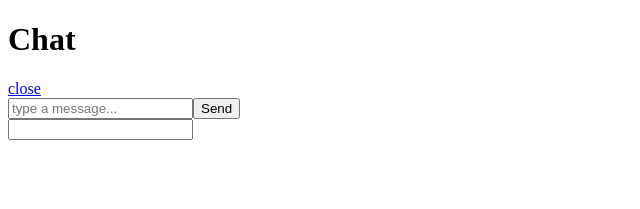
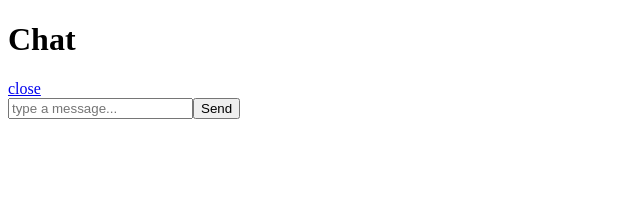
Before and after one commit to NataEn/Chat-app, a React (Create React App) app in the folder client/: page /chat in a window 1280 px wide. Shown: the top 209 px of the page, without its empty margins (0-640 px from the left). Built offline with nearby package versions, Linux system fonts and the light colour scheme; the HTML template or start-up script is replaced by a standard one.

Commit message:
removing old input tag from chat

```diff
--- a/client/src/components/Chat/Chat.jsx
+++ b/client/src/components/Chat/Chat.jsx
@@ -57,17 +57,6 @@ const Chat = () => {
           sendMessage={sendMessage}
           setMessage={setMessage}
         />
-        <input
-          value={message}
-          onChange={(event) => setMessage(event.target.value)}
-          onKeyPress={(event) => {
-            if (event.key === "Enter") {
-              event.preventDefault();
-              console.log("keyPress", event.key);
-              sendMessage(message);
-            }
-          }}
-        ></input>
       </div>
     </div>
   );
```
